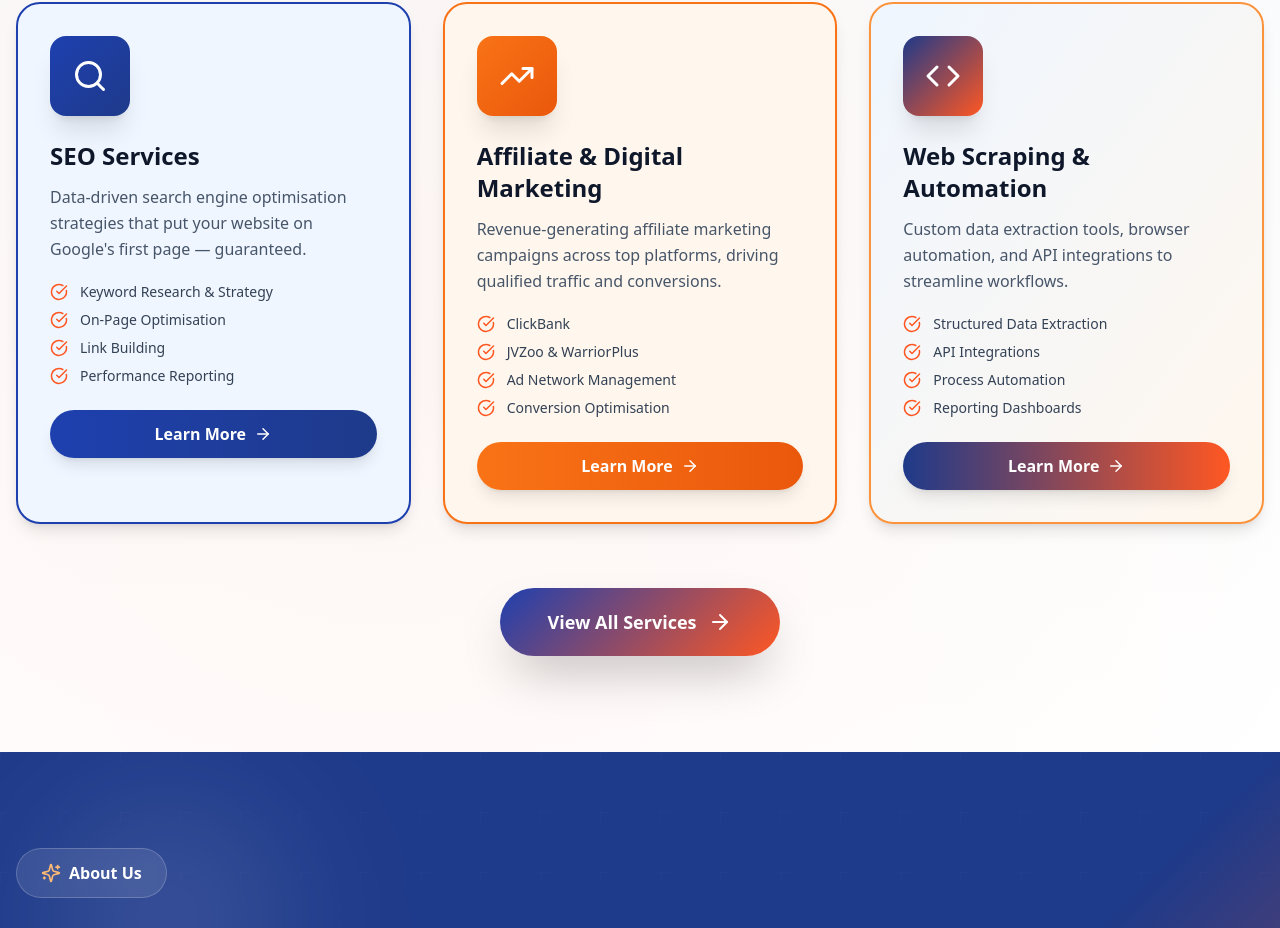
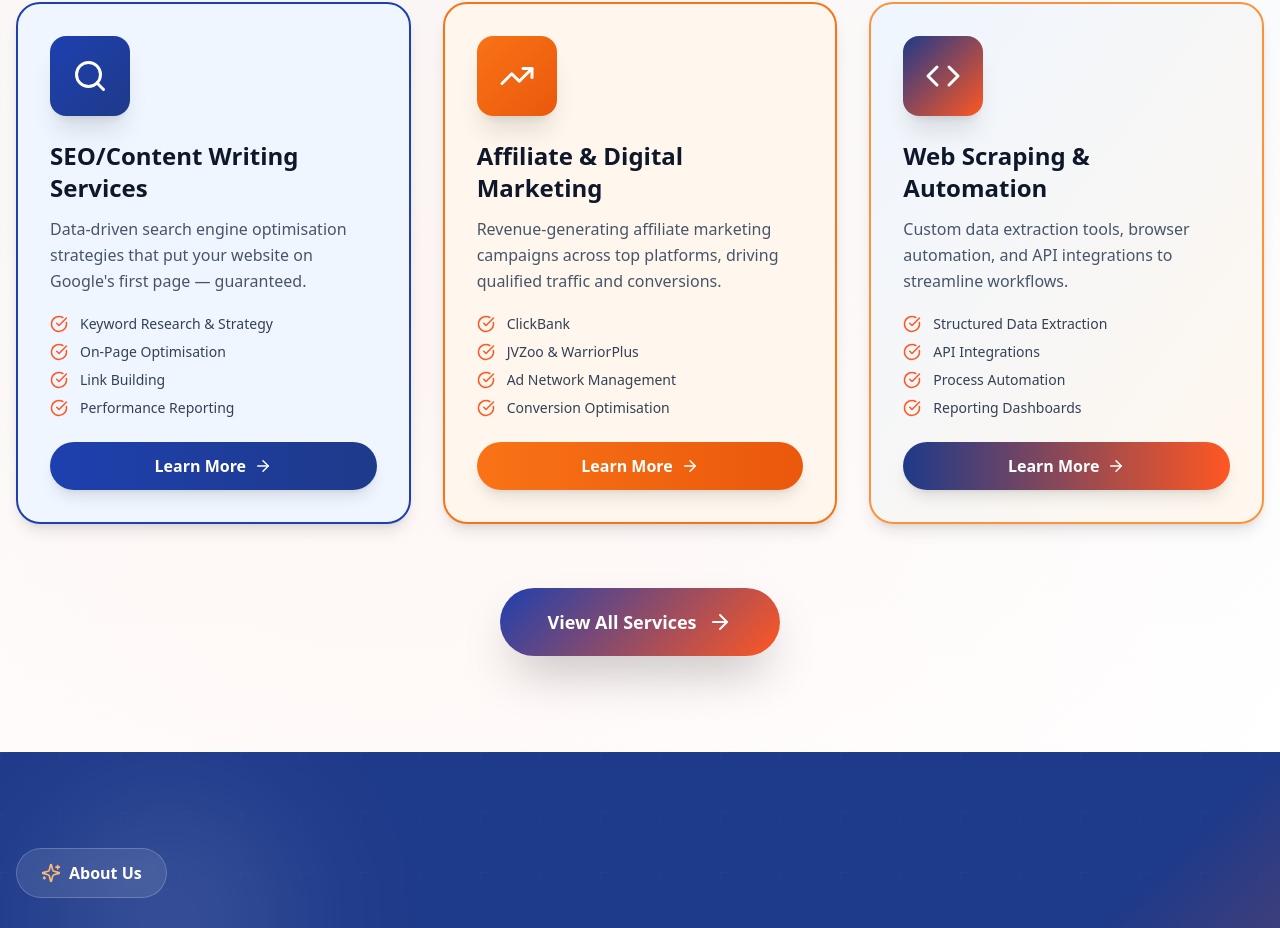
Before and after one commit to RehanMahmoodFarooqi/AFS, a Next.js app: page / in a window 1280 px wide. Shown: the part 2310-3238 px from the top of the page. Built offline with nearby package versions, Linux system fonts and the light colour scheme.

Commit message:
Added content writing in SEO

```diff
--- a/components/Services.tsx
+++ b/components/Services.tsx
@@ -65,7 +65,7 @@ const services = [
   },
   {
     icon: Search,
-    title: "SEO Services",
+    title: "SEO/Content Writing Services",
     description: "Data-driven search engine optimisation strategies that put your website on Google's first page — guaranteed.",
     features: ["Keyword Research & Strategy", "On-Page Optimisation", "Link Building", "Performance Reporting"],
     color: "from-primary-500 to-primary-700",
--- a/components/ServicesPage.tsx
+++ b/components/ServicesPage.tsx
@@ -165,7 +165,7 @@ const serviceCategories = [
   {
     id: "seo",
     icon: Search,
-    title: "SEO Services",
+    title: "SEO/Content Writing Services",
     tagline: "First-page rankings, guaranteed",
     description:
       "Our SEO team crafts data-driven strategies tailored to your business. We research your market, target the right keywords, and use proven techniques to get you ranking — and keep you there.",
```
